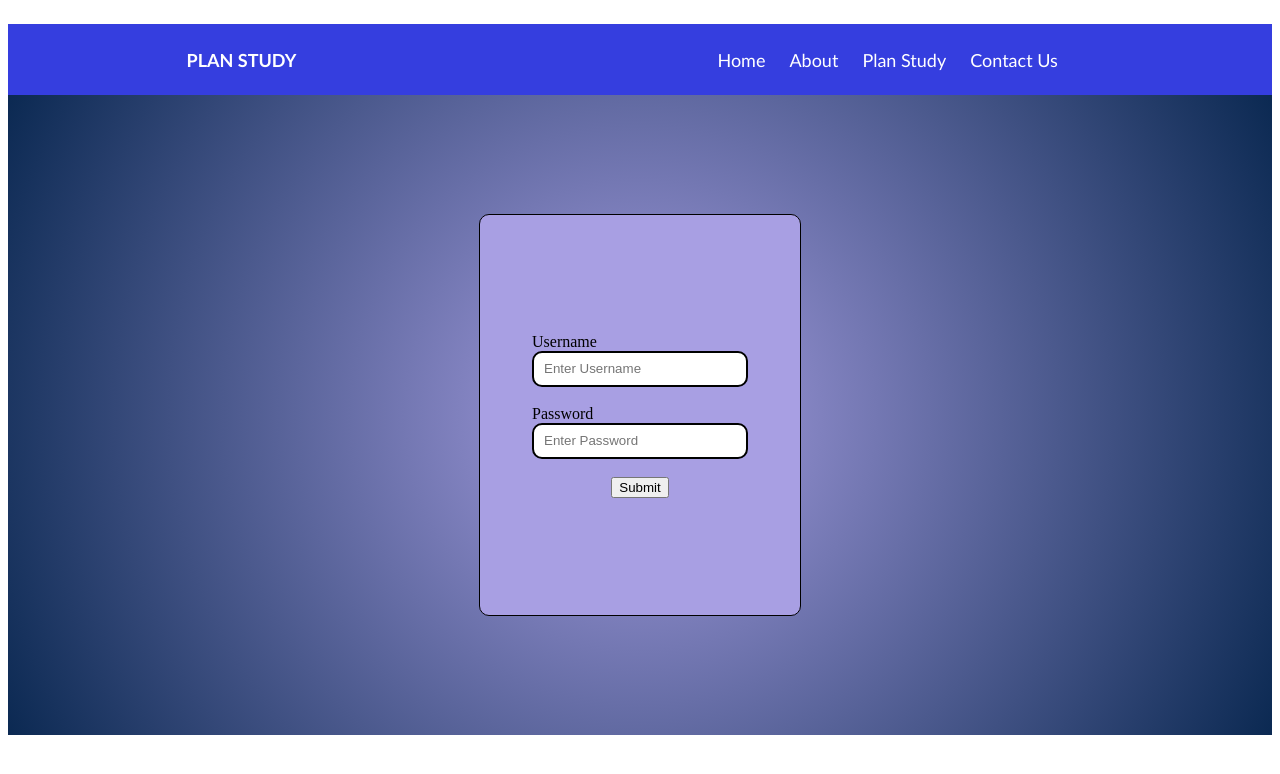
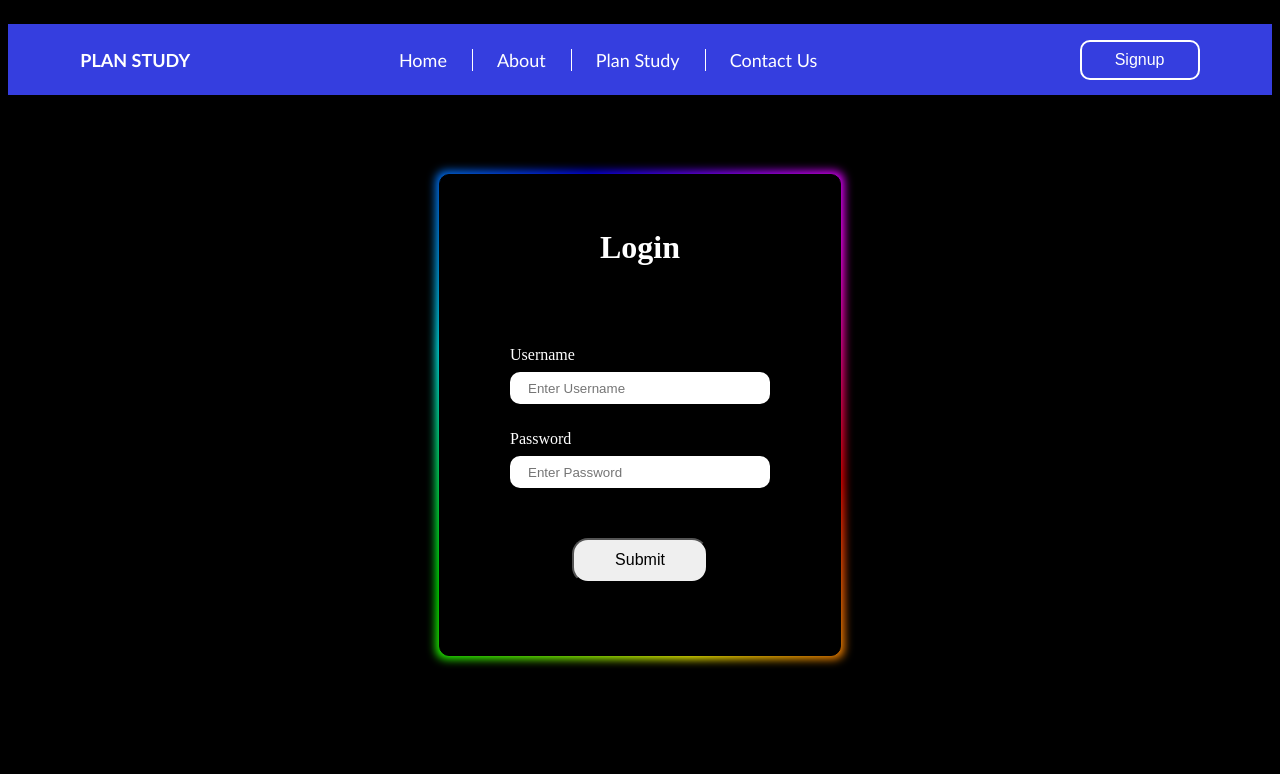
Before and after one commit to khan0027/Study-Planner, a plain HTML site: page Pages/login.html in a window 1280 px wide. Drawn offline with Linux system fonts and the light colour scheme.

Commit message:
Home page is fixed

```diff
--- a/Pages/login.html
+++ b/Pages/login.html
@@ -10,14 +10,21 @@
     <nav>
         <span>PLAN STUDY</span>
         <ul>
-            <li><a href="/Pages/home.html">Home</a></li>
+            <li><a href="/index.html">Home</a></li>
             <li><a href="#about">About</a></li>
             <li><a href="#planstudy">Plan Study</a></li>
-            <li><a href="#contact">Contact Us</a></li>
+            <li id="no_border" ><a href="#contact">Contact Us</a></li>
         </ul>
+        <button>
+            Signup
+        </button>
     </nav>
     <main>
+        <div>
+
+        </div>
         <form action="">
+            <h1>Login</h1>
             <label for="username">
                 Username
                 <br>
--- a/Styles/homestyles.css
+++ /dev/null
@@ -1,50 +0,0 @@
-body{
-    background-color: rgb(255, 255, 255);
-}
-
-nav{
-    display: flex;
-    flex-direction: row;
-    justify-content: space-around;
-    align-items: center;
-    height: 8vh;
-    margin-top: 3vh;
-    background-color: rgb(53, 62, 223);
-    font-family: 'Gill Sans', 'Gill Sans MT', Calibri, 'Trebuchet MS', sans-serif;
-}
-nav span{
-    color: white;
-    font-weight: 600;
-    font-size: large;
-}
-nav ul{
-    display: flex;
-    list-style: none;
-}
-
-nav ul li{
-    margin-left: 3vh;
-}
-nav ul li a{
-    text-decoration: none;
-    color: white;
-    font-size: large;
-}
-nav button{
-    padding: 1.2vh;
-    margin-left: 1vh;
-    margin-right: 1vh;
-    font-size: 2vh;
-    border-radius: 1vh;
-}
-#login_btn{
-    border: 2px solid rgb(255, 255, 255);
-    background-color: transparent;
-    color: white;
-}
-
-#signup_btn{
-    background-color: black;
-    color: white;
-    border: 2px solid rgb(255, 255, 255);
-}
--- a/Styles/indexstyles.css
+++ b/Styles/indexstyles.css
@@ -4,7 +4,7 @@
     box-sizing: border-box;
 }
 body{
-    background-color: rgb(255, 255, 255);
+    background-color: rgb(0, 0, 0);
 }
 
 nav{
@@ -25,11 +25,16 @@ nav span{
 nav ul{
     display: flex;
     list-style: none;
-    width: 50vh;
+    width: 70vh;
 }
 
 nav ul li{
     margin-left: 3vh;
+    padding-right: 25px;
+    border-right: 1px solid white;
+}
+#no_border{
+    border: none;
 }
 nav ul li a{
     text-decoration: none;
@@ -38,7 +43,8 @@ nav ul li a{
 
 }
 nav ul li a:hover{
-    font-weight: 700;
+    color: black;
+    transition-duration: 400ms;
 }
 nav div{
     background-color: white;
@@ -97,11 +103,13 @@ main div img{
 main div h1{
     font-size: 6vh;
     font-family: monospace;
+    color: white;
 }
 main div p{
-    font-size: large;
+    font-size: x-large;
     font-family: monospace;
-    margin-top: 6vh;
+    margin-top: 7vh;
+    color: white;
 }
 @keyframes inout {
     0% { opacity: 0; visibility: hidden; }
@@ -118,7 +126,7 @@ main div p{
     100% { opacity: 1; visibility: visible; }
 }
 #t1{
-    color: blue;
+    color: rgb(53, 62, 223);
     z-index: 0;
     position: absolute;
     animation-name: inout;
@@ -128,7 +136,7 @@ main div p{
 }
 #t2{
     position: absolute;
-    color: blue;
+    color: rgb(53, 62, 223);
     z-index: 0;
     animation-name: outin;
     animation-duration: 8s;
--- a/Styles/login.css
+++ b/Styles/login.css
@@ -1,3 +1,6 @@
+body{
+    background-color: black;
+}
 nav{
     display: flex;
     flex-direction: row;
@@ -16,11 +19,16 @@ nav span{
 nav ul{
     display: flex;
     list-style: none;
-    width: 50vh;
+    width: 70vh;
 }
 
 nav ul li{
     margin-left: 3vh;
+    padding-right: 25px;
+    border-right: 1px solid white;
+}
+#no_border{
+    border: none;
 }
 nav ul li a{
     text-decoration: none;
@@ -29,34 +37,117 @@ nav ul li a{
 
 }
 nav ul li a:hover{
-    font-weight: 700;
+    color: black;
+    transition: all;
+    transition-duration: 300ms;
+}
+nav button{
+    color: white;
+    background-color: rgb(53, 62, 223);
+    width: 15vh;
+    height: 5vh;
+    border-radius: 10px;
+    border: 2px solid white;
+    font-size: medium;
+}
+nav button:hover{
+    background-color: black;
+    transition-duration: 400ms;
 }
 main{
     display: flex;
     justify-content: center;
     align-items: center;
     height: 80vh;
-    background: #a89fe3;
-    background: radial-gradient(circle,rgba(168, 159, 227, 1) 0%, rgba(11, 41, 82, 1) 100%);
+    position: relative;
+}
+
+@keyframes border_round {
+    0% {
+        background-image: conic-gradient(from 0deg, red, yellow, lime, cyan, blue, magenta, red);
+    }
+    10% {
+        background-image: conic-gradient(from 36deg, red, yellow, lime, cyan, blue, magenta, red);
+    }
+    20% {
+        background-image: conic-gradient(from 72deg, red, yellow, lime, cyan, blue, magenta, red);
+    }
+    30% {
+        background-image: conic-gradient(from 108deg, red, yellow, lime, cyan, blue, magenta, red);
+    }
+    40% {
+        background-image: conic-gradient(from 144deg, red, yellow, lime, cyan, blue, magenta, red);
+    }
+    50% {
+        background-image: conic-gradient(from 180deg, red, yellow, lime, cyan, blue, magenta, red);
+    }
+    60% {
+        background-image: conic-gradient(from 216deg, red, yellow, lime, cyan, blue, magenta, red);
+    }
+    70% {
+        background-image: conic-gradient(from 252deg, red, yellow, lime, cyan, blue, magenta, red);
+    }
+    80% {
+        background-image: conic-gradient(from 288deg, red, yellow, lime, cyan, blue, magenta, red);
+    }
+    90% {
+        background-image: conic-gradient(from 324deg, red, yellow, lime, cyan, blue, magenta, red);
+    }
+    100% {
+        background-image: conic-gradient(from 360deg, red, yellow, lime, cyan, blue, magenta, red);
+    }
+}
+
+main div{
+    position: absolute;
+    height: 61vh;
+    width: 51vh;
+    border-radius: 10px;
+    filter: blur(5px);
+    animation: border_round;
+    animation-duration: 4s;
+    animation-iteration-count: infinite;
+    transition: all;
+    transition-duration: 300ms;
+    background-image: conic-gradient(red,yellow,green,blue,orange,indigo);
+    z-index: 0;
 }
 main form{
     border: 1px solid black;
-    height: 50vh;
-    width: 40vh;
+    height: 60vh;
+    width: 50vh;
     display: flex;
     justify-content: center;
     align-items: center;
     flex-direction: column;
     border-radius: 10px;
+    z-index: 10;
 }
 form{
-    background-color: #a89fe3;
     backdrop-filter: blur(2px);
+    background-color: black;
+}
+form h1{
+    color: white;
+    margin-bottom: 10vh;
+}
+form label{
+    color: white;
+    margin-bottom: 1vh;
+}
+form button{
+    padding: 1.4vh;
+    border-radius: 2vh;
+    width: 17vh;
+    margin-bottom: 5vh;
+    margin-top: 3vh;
+    font-size: medium;
 }
 input{
     height: 30px;
-    width: 200px;
-    border: 2px solid rgb(0, 0, 0);
+    width: 30vh;
+    border: none;
     border-radius: 10px;
-    padding-left: 10px;
+    padding-left: 18px;
+    margin-top: 8px;
 }
```
Also changed, not shown: Pages/home.html (deleted, +0 -24 lines), index.html (+2 -2 lines).
